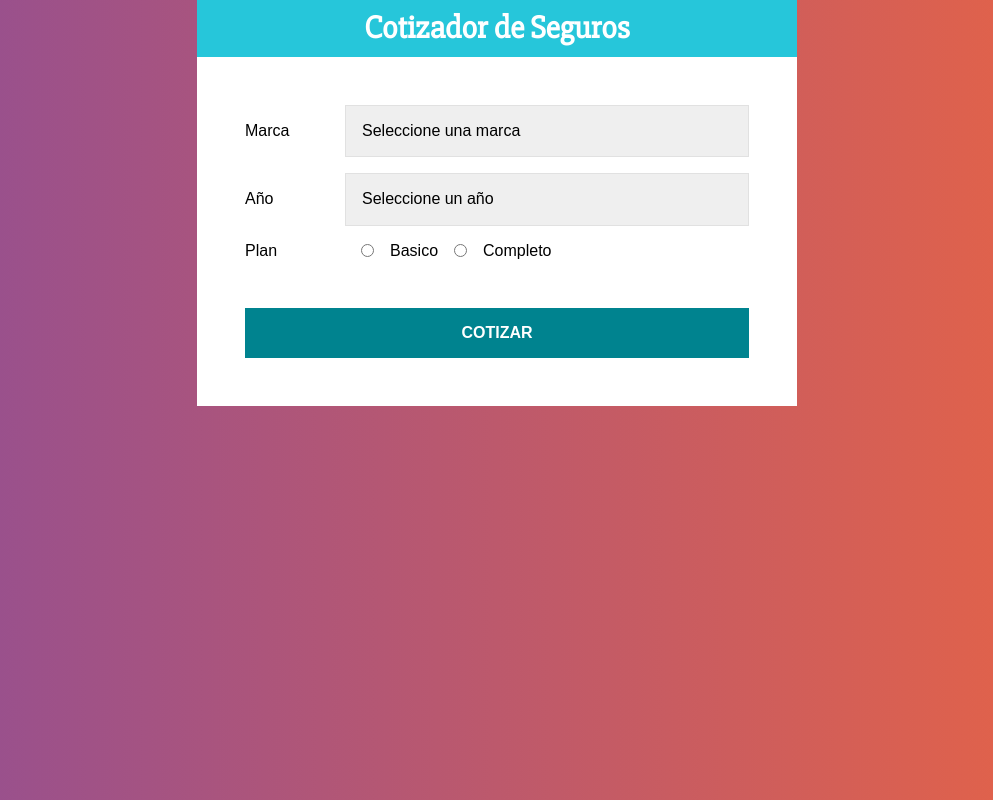
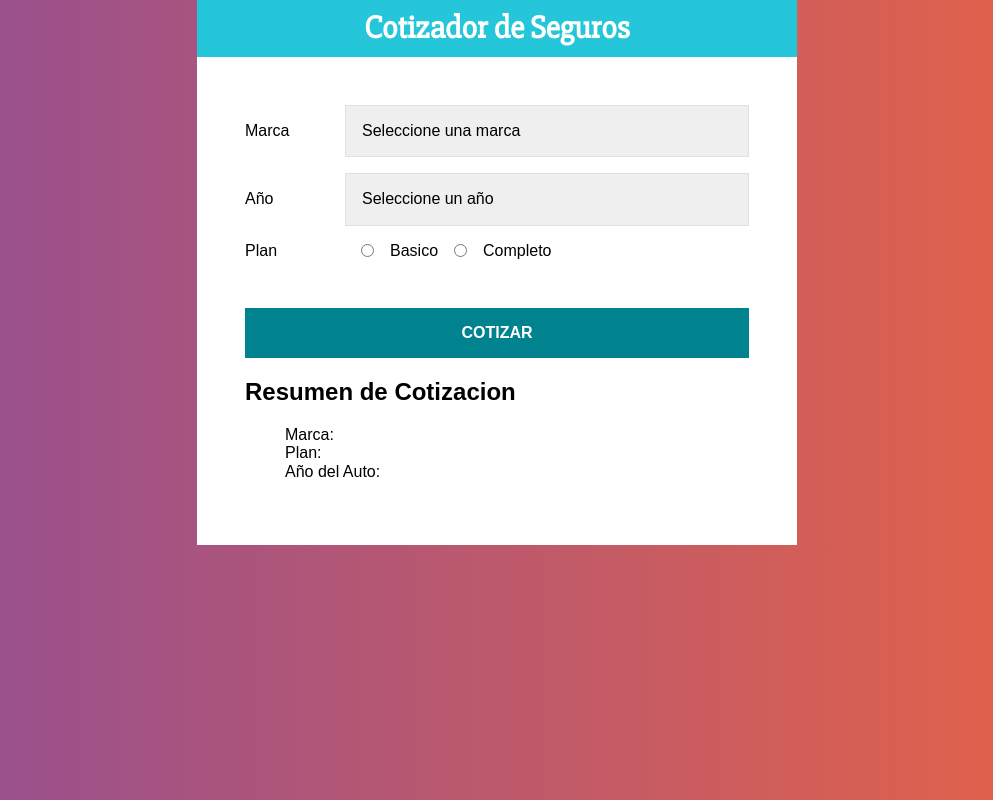
Before and after one commit to oscarjho/cotizador, a React (Create React App) app: page / in a window 1280 px wide. Shown: the whole page, without its empty margins (143-1136 px from the left). Built offline with nearby package versions, Linux system fonts and the light colour scheme.

Commit message:
component resumen y datos

```diff
--- a/src/App.js
+++ b/src/App.js
@@ -1,5 +1,7 @@
+import {useState} from 'react';
 import Formulario from './components/Formulario';
 import Header from './components/Header';
+import Resumen from './components/Resumen';
 import styled from '@emotion/styled';
 
 const Contenedor = styled.div`
@@ -13,13 +15,27 @@ const ContenedorFormulario = styled.div`
 `;
 
 function App() {
+
+  const [ resumen, guardarResumen ] = useState({
+    cotizacion: 0,
+    datos: {
+      marca: '',
+      year: '',
+      plan: ''
+    }
+  });
+
+  //Extraer los datos
+  const {datos} = resumen;
+
   return (
     <Contenedor>
       <Header
         titulo='Cotizador de Seguros'
       />
       <ContenedorFormulario>
-        <Formulario />
+        <Formulario guardarResumen={guardarResumen} />
+        <Resumen datos={datos} />
       </ContenedorFormulario>
     </Contenedor>
   );
--- a/src/components/Formulario.js
+++ b/src/components/Formulario.js
@@ -42,7 +42,7 @@ const Boton = styled.button`
     margin-top: 2rem;
 `;
 
-const Formulario = () => {
+const Formulario = ({guardarResumen}) => {
 
     const [datos, guardarDatos] = useState({
       marca: '',
@@ -86,6 +86,12 @@ const Formulario = () => {
         const incrementoPlan = obtenerPlan(plan);
         resultado = parseFloat ( incrementoPlan * resultado).toFixed(2);
         console.log(resultado);
+
+        //Enviar el resultado al componente principal
+        guardarResumen({
+            cotizacion: resultado,
+            datos
+        });
     }
 
     const Error = styled.div`
--- /dev/null
+++ b/src/components/Resumen.js
@@ -0,0 +1,18 @@
+const Resumen = ({datos}) => {
+
+    //extraer datos
+    const {marca, year, plan} = datos;
+    //if (marca==='' || year === '' || plan === '' ) return null;
+    return (
+        <div>
+        <h2>Resumen de Cotizacion</h2>
+        <ul>
+            <li>Marca: </li>
+            <li>Plan: </li>
+            <li>Año del Auto: </li>
+        </ul>
+        </div>
+    );
+}
+
+export default Resumen;
```
